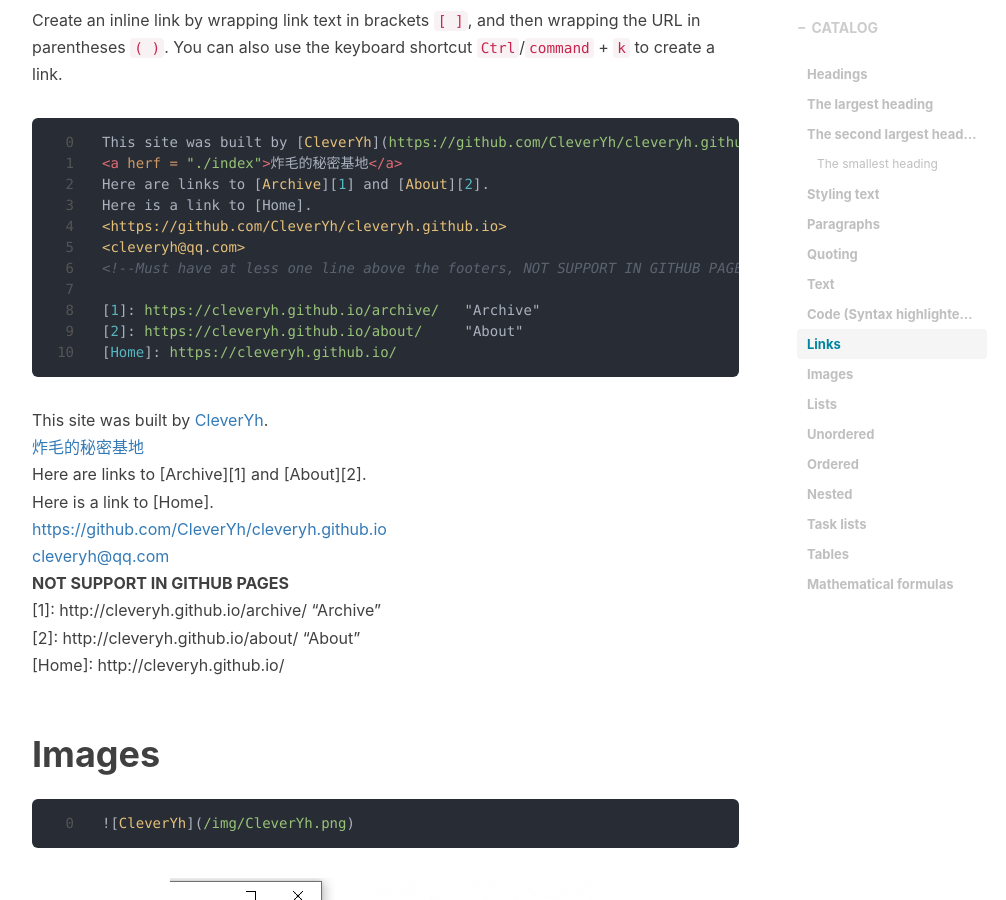
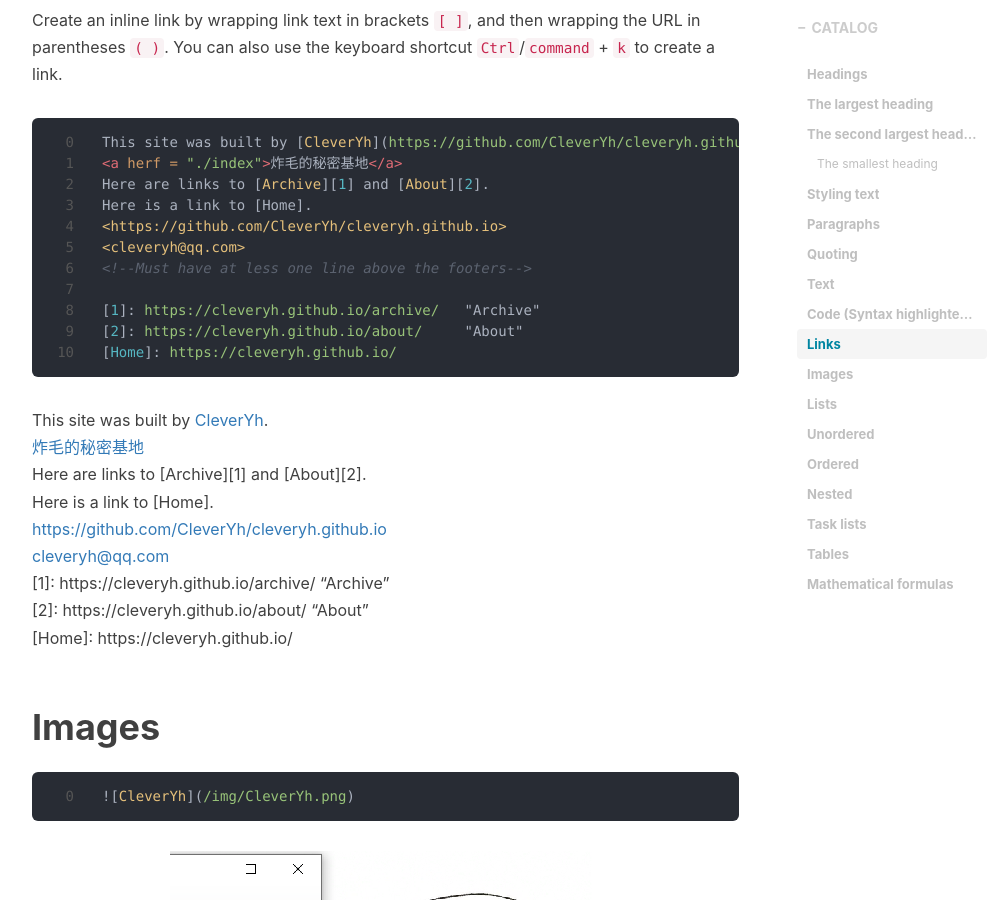
Before and after one commit to lzzmm/lzzmm.github.io, a Jekyll site: the page built from _posts/2020-02-19-Markdown.md, in a window 1280 px wide and 900 px high, scrolled down 3416 px. Shown: the whole window, without its empty margins (233-1239 px from the left). Built offline with Jekyll 4.4.1, drawn with Linux system fonts in a browser that asks for light colours; nearby versions of some CDN libraries; comment, search, counter and statistics services are not loaded.

Commit message:
Revert "http(/s)"
This reverts commit fb25ad2c22083642dc579a0a9cafaa720be2baa4.

````diff
--- a/_posts/2020-02-19-Markdown.md
+++ b/_posts/2020-02-19-Markdown.md
@@ -98,7 +98,7 @@ Here are links to [Archive][1] and [About][2].
 Here is a link to [Home].
 <https://github.com/CleverYh/cleveryh.github.io>
 <cleveryh@qq.com>
-<!--Must have at less one line above the footers, NOT SUPPORT IN GITHUB PAGES-->
+<!--Must have at less one line above the footers-->
 
 [1]: https://cleveryh.github.io/archive/   "Archive"
 [2]: https://cleveryh.github.io/about/     "About"
@@ -110,11 +110,10 @@ Here are links to [Archive][1] and [About][2].
 Here is a link to [Home].
 <https://github.com/CleverYh/cleveryh.github.io>
 <cleveryh@qq.com>
-<!--Must have at less one line above the footers, NOT SUPPORT IN GITHUB PAGES-->
-__NOT SUPPORT IN GITHUB PAGES__
-[1]: http://cleveryh.github.io/archive/   "Archive"
-[2]: http://cleveryh.github.io/about/     "About"
-[Home]: http://cleveryh.github.io/
+<!--Must have at less one line above the footers-->
+[1]: https://cleveryh.github.io/archive/   "Archive"
+[2]: https://cleveryh.github.io/about/     "About"
+[Home]: https://cleveryh.github.io/
 
 # Images
 ```markdown
````
